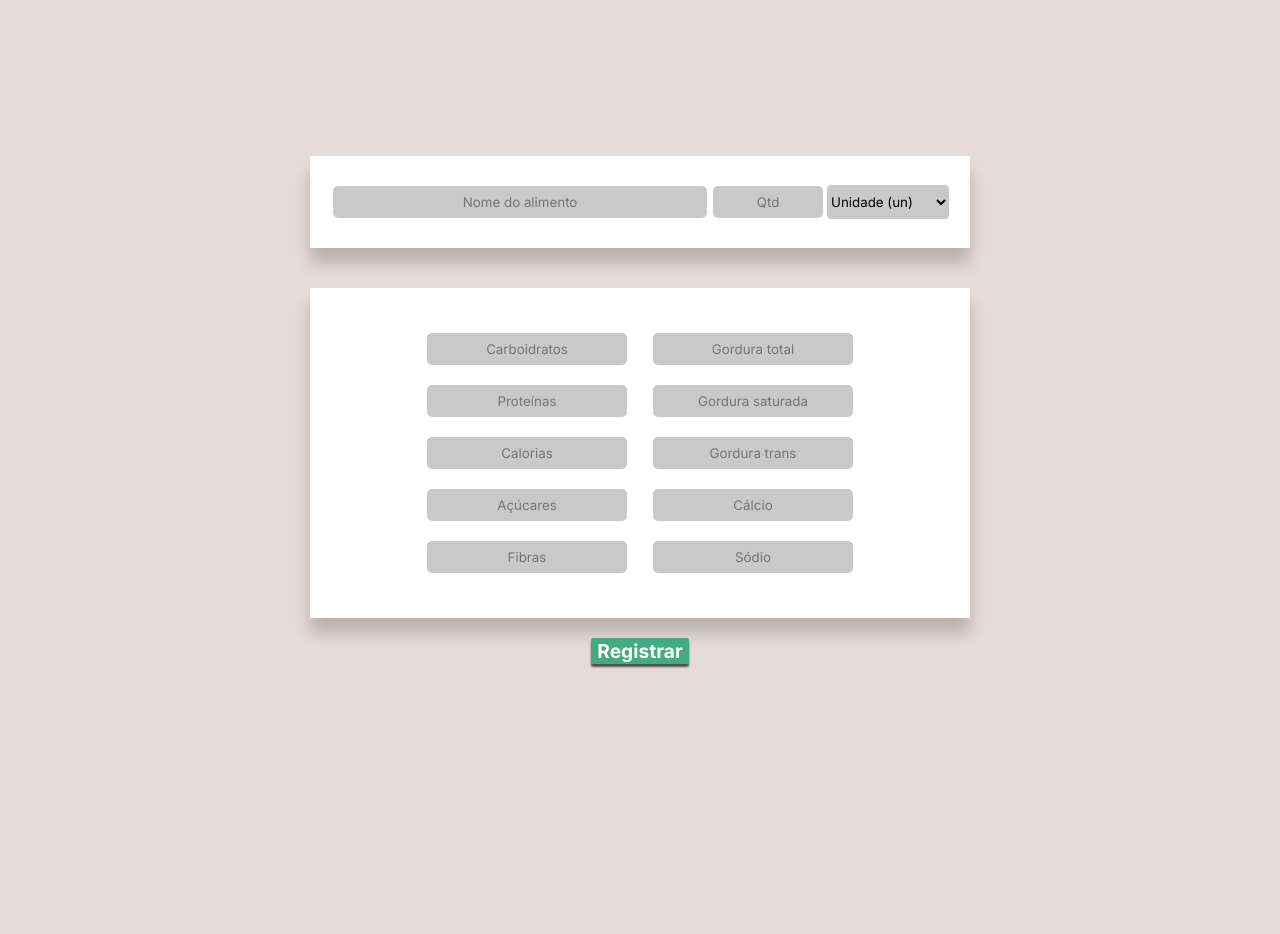
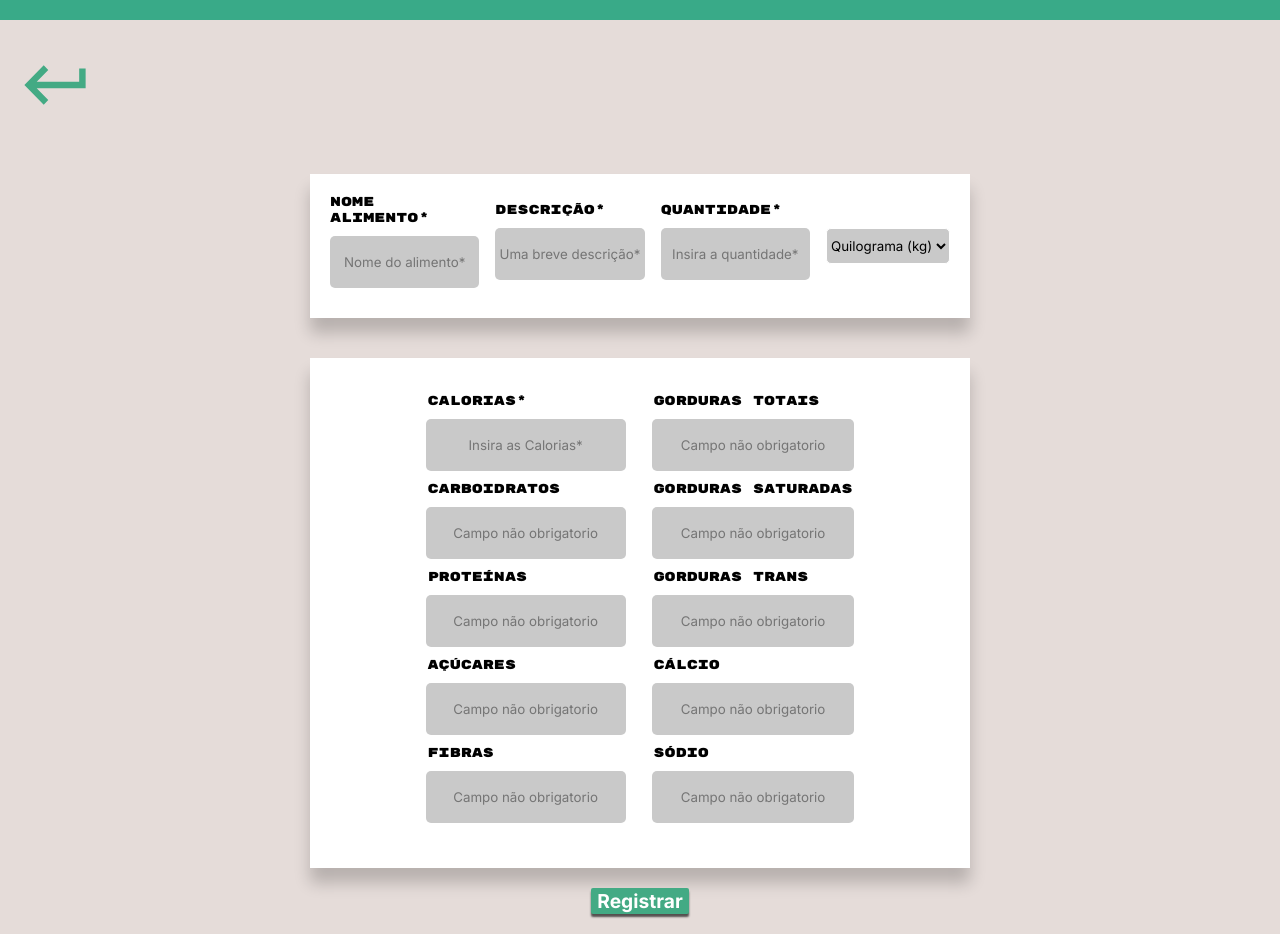
Before and after one commit to Steel-Hard/VitalU, a React (Vite) app in the folder front/: page /cadastro/alimento in a window 1280 px wide. Before the commit the page ends 800 px from the top, so only its background shows below. Built offline with nearby package versions, Linux system fonts and the light colour scheme.

Commit message:
ajuste de navegabilidade entre telas.

```diff
--- a/front/src/components/FlexDiv/FlexDiv.tsx
+++ b/front/src/components/FlexDiv/FlexDiv.tsx
@@ -5,6 +5,7 @@ interface FlexProps{
   height?: string;
   margin?: string;
   align?:string;
+  jContent?:string;
   direction?: string;
   bgColor?: string;
   gap?: string;
@@ -14,7 +15,7 @@ interface FlexProps{
 export const FlexDiv = styled.div<FlexProps>`
     display: flex;
     align-items: ${({align}) => align? align:'center'};
-    justify-content: center;
+    justify-content: ${({jContent}) => jContent ? jContent: 'center'};
     flex-direction: ${({direction}) => direction? direction: 'unset'};
     width: ${({width}) => width? width:'auto'};
     height: ${({height}) => height? height: 'auto'};
--- a/front/src/components/StlCaixa/StlCaixa.tsx
+++ b/front/src/components/StlCaixa/StlCaixa.tsx
@@ -19,6 +19,8 @@ export const StlCaixa = styled.div<CaixaProps>`
   @media (max-width: 768px) {
     width: 80%;
     padding: 15px;
+    flex-direction: ${({smlDir}) => smlDir? smlDir: null};
+
   }
 
   @media (max-width: 480px) {
@@ -31,6 +33,7 @@ interface CaixaProps {
   height?: string;
   width?: string;
   smlWidth?: string;
+  smlDir?: string;
   radius?: string;
   direction?: string;
   gap?: string;
--- a/front/src/pages/CadastroAlimento.tsx
+++ b/front/src/pages/CadastroAlimento.tsx
@@ -1,3 +1,4 @@
+/* eslint-disable @typescript-eslint/no-explicit-any */
 import {
   StlCaixa,
   BtnStl,
@@ -5,81 +6,223 @@ import {
   FlexDiv,
   SelectInBox,
   Option,
+  Navegacao,
+  LinhaSld
 } from "../components/index";
+import foods from '../services/foods'
+import { IoMdReturnLeft } from "react-icons/io";
+import { Link } from "react-router-dom";
+import { useReducer } from 'react';
+
+
+const states = {
+  foodNome: "",
+  foodDesc: "",
+  foodQunt: 0,
+  foodUnid: "kg",
+  foodKcal: 0,
+  foodCarb: 0,
+  foodProt: 0,
+  foodAcuc: 0,
+  foodFibr: 0,
+  foodGdTt: 0,
+  foodGdTr: 0,
+  foodGdSt: 0,
+  foodCalc: 0,
+  foodSodi: 0
+
+
+
+
+
+}
+
+function reducer(state: typeof states, action: { type: string; payload: any }) {
+  switch (action.type) {
+    case 'setNome':
+      return { ...state, foodNome: action.payload };
+    case 'setDesc':
+      return { ...state, foodDesc: action.payload };
+    case 'setQunt':
+      return { ...state, foodQunt: action.payload }
+    case 'setUnid':
+      return { ...state, foodUnid: action.payload };
+    case 'setKcal':
+      return { ...state, foodKcal: action.payload };
+    case 'setCarb':
+      return { ...state, foodCarb: action.payload };
+    case 'setProt':
+      return { ...state, foodProt: action.payload };
+    case 'setAcuc':
+      return { ...state, foodAcuc: action.payload };
+    case 'setFibr':
+        return { ...state, foodFibr: action.payload };
+    case 'setGdTt':
+      return { ...state, foodGdTt: action.payload };
+    case 'setGdTr':
+      return { ...state, foodGdTr: action.payload };
+    case 'setGdSt':
+      return { ...state, foodGdSt: action.payload };
+    case 'setCalc':
+      return { ...state, foodCalc: action.payload };
+    case 'setSodi':
+      return { ...state, foodSodi: action.payload };
+    default:
+      return state;
+  }
+}
 
 export function CadastroAlimento() {
+  const [state, dispatch] = useReducer(reducer, states);
   return (
+
     <>
-      <StlCaixa direction="row" width="50%" jcont="center">
+      <LinhaSld/>
+      <Navegacao>
+        <Link to="/pesquisa">
+          <IoMdReturnLeft size={70}/>
+        </Link>
+      </Navegacao>
+      <StlCaixa width="50%" >
+        <FlexDiv direction="row" jContent="space-between" gap="20px">
+          <FlexDiv align="baseline" direction="column">
+            <label>Nome Alimento*</label>
             <StlInput
-          placeholder="Nome do alimento"
-          height="30px"
-          width="70%"
-          marginL="0.5%"
-          marginR="0.5%"
-        ></StlInput>
+              placeholder="Nome do alimento*"
+              maxLength={30}
+              height="50px"
+              onChange={(e) => dispatch({ type: 'setNome', payload: e.target.value })}
+            />
+          </FlexDiv>
+          <FlexDiv  align="baseline" direction="column">
+            <label>Descrição*</label>
             <StlInput
-          placeholder="Qtd"
-          height="30px"
-          width="20%"
-          marginL="0.5%"
-          marginR="0.5%"
+              maxLength={30}
+              placeholder="Uma breve descrição*"
+              height="50px"
+              onChange={(e) => dispatch({ type: 'setDesc', payload: e.target.value })}
             />
+          </FlexDiv>
+          <FlexDiv align="baseline" direction="column">
+            <label>Quantidade*</label>
+            <StlInput
+              height="50px"
+              placeholder="Insira a quantidade*"
+              maxLength={10}
+              onChange={(e) => dispatch({ type: 'setQunt', payload: e.target.value })}
+            />
+          </FlexDiv>
+          <FlexDiv>
 
-        <SelectInBox name="Unidade">
-          <Option value="">Unidade (un)</Option>
+          <SelectInBox name="Unidade" onChange={(e) => dispatch({ type: 'set', payload: e.target.value })}>
             <Option value="kg">Quilograma (kg)</Option>
             <Option value="grama">Grama (g)</Option>
             <Option value="litro">Litro (l)</Option>
             <Option value="ml">Milititro (ml)</Option>
           </SelectInBox>
+          </FlexDiv>
+        </FlexDiv>
+
       </StlCaixa>
-      <StlCaixa direction="row" width="50%" jcont="center">
-        <FlexDiv direction="column" margin="15px">
+      <StlCaixa direction="row" width="50%" jcont="center" smlDir="column">
+        <FlexDiv direction="column" margin="15px" jContent="space-between">
+          <label>Calorias*</label>
           <StlInput
-            placeholder="Carboidratos"
-            height="30px"
+            placeholder="Insira as Calorias*"
+            height="50px"
             width="100%"
-          ></StlInput>
+            onChange={(e) => dispatch({ type: 'setKcal', payload: e.target.value })}
+            maxLength={6}
+          />
+          <label>Carboidratos</label>
           <StlInput
-            placeholder="Proteínas"
-            height="30px"
+            placeholder="Campo não obrigatorio"
+            height="50px"
             width="100%"
-          ></StlInput>
+            onChange={(e) => dispatch({ type: 'setCarb', payload: e.target.value })}
+            maxLength={6}
+          />
+          <label>Proteínas</label>
           <StlInput
-            placeholder="Calorias"
-            height="30px"
+            placeholder="Campo não obrigatorio"
+            height="50px"
             width="100%"
-          ></StlInput>
-          <StlInput
-            placeholder="Açúcares"
-            height="30px"
-            width="100%"
-          ></StlInput>
-          <StlInput placeholder="Fibras" height="30px" width="100%"></StlInput>
+            onChange={(e) => dispatch({ type: 'setProt', payload: e.target.value })}
+            maxLength={6}
+          />
+          <label>Açúcares</label>
+          <StlInput placeholder="Campo não obrigatorio" height="50px" width="100%"
+          onChange={(e) => dispatch({ type: 'setAcuc', payload: e.target.value })}
+           maxLength={6}
+          />
+          <label>Fibras</label>
+          <StlInput placeholder="Campo não obrigatorio" height="50px" width="100%"
+            onChange={(e) => dispatch({ type: 'setFibr', payload: e.target.value })}
+           maxLength={6}
+          />
         </FlexDiv>
 
         <FlexDiv direction="column" margin="15px">
-          <StlInput
-            placeholder="Gordura total"
-            height="30px"
-            width="100%"
-          ></StlInput>
-          <StlInput
-            placeholder="Gordura saturada"
-            height="30px"
-            width="100%"
-          ></StlInput>
-          <StlInput
-            placeholder="Gordura trans"
-            height="30px"
-            width="100%"
-          ></StlInput>
-          <StlInput placeholder="Cálcio" height="30px" width="100%"></StlInput>
-          <StlInput placeholder="Sódio" height="30px" width="100%"></StlInput>
+          <label>Gorduras totais</label>
+          <StlInput placeholder="Campo não obrigatorio" height="50px" width="100%"
+          onChange={(e) => dispatch({ type: 'seGdTt', payload: e.target.value })}
+           maxLength={6}
+          />
+          <label>Gorduras saturadas</label>
+          <StlInput placeholder="Campo não obrigatorio" height="50px" width="100%"
+          onChange={(e) => dispatch({ type: 'setGdTr', payload: e.target.value })}
+          maxLength={6}
+          />
+          <label>Gorduras trans</label>
+          <StlInput placeholder="Campo não obrigatorio" height="50px" width="100%"
+          onChange={(e) => dispatch({ type: 'setGdSt', payload: e.target.value })}
+          maxLength={6}
+          />
+          <label>Cálcio</label>
+          <StlInput placeholder="Campo não obrigatorio" height="50px" width="100%"
+          onChange={(e) => dispatch({ type: 'setCalc', payload: e.target.value })}
+          maxLength={6}
+          />
+          <label>Sódio</label>
+          <StlInput placeholder="Campo não obrigatorio" height="50px" width="100%"
+          onChange={(e) => dispatch({ type: 'setSodi', payload: e.target.value })}
+          maxLength={6}
+          />
         </FlexDiv>
       </StlCaixa>
-      <BtnStl>Registrar</BtnStl>
+      <BtnStl onClick={() => {
+        const {
+          foodNome,
+          foodDesc,
+          foodQunt,
+          foodUnid,
+          foodKcal,
+          foodCarb,
+          foodProt,
+          foodAcuc,
+          foodFibr,
+          foodGdTt,
+          foodGdTr,
+          foodGdSt,
+          foodCalc,
+          foodSodi
+        } = state
+        foods.cadastrarProduto( foodNome,
+          foodDesc,
+          foodQunt,
+          foodUnid,
+          foodKcal,
+          foodCarb,
+          foodProt,
+          foodAcuc,
+          foodFibr,
+          foodGdTt,
+          foodGdTr,
+          foodGdSt,
+          foodCalc,
+          foodSodi)
+
+      }}>Registrar</BtnStl>
     </>
   );
 }
--- a/front/src/pages/PerfilConfig.tsx
+++ b/front/src/pages/PerfilConfig.tsx
@@ -1,4 +1,6 @@
-import { StlCaixa,LinhaSld, Nav } from "../components/index";
+import { IoMdReturnLeft } from "react-icons/io";
+import { Link } from "react-router-dom";
+import { StlCaixa,LinhaSld, Navegacao } from "../components/index";
 import UserConfig from "../components/UserConfig";
 
 export function PerfilConfig(){
@@ -6,9 +8,12 @@ export function PerfilConfig(){
         <>
             <LinhaSld/>
 
-            <Nav>
+            <Navegacao>
+                <Link to="/perfil">
+                 <IoMdReturnLeft size={70}/>
+                </Link>
+            </Navegacao>
 
-            </Nav>
             <h1>EDITAR PERFIL</h1>
             <StlCaixa jcont="center" height='90%' width="70%">
                 <UserConfig />
--- a/front/src/services/foods.ts
+++ b/front/src/services/foods.ts
@@ -23,13 +23,11 @@ class Foods{
     }
     async cadastrarProduto(nome:string,
         desc:string,
-        tamanho_porcao:number,
-        uni_tamanho_porcao:string,
         quant_por_porcao:number,
         uni_quant_por_porcao:string,
         cal:number,
+        carboidrato:number,
         proteina:number,
-        carboidrato:number,
         acucares:number,
         fibras:number,
         gordura_total:number,
@@ -38,7 +36,7 @@ class Foods{
         calcio:number,
         sodio:number)
     {
-        userInteraction.post("/foods/cadastro",{nome:nome,descricao:desc,tamanho_porcao:tamanho_porcao,unidade_tamanho_porcao:uni_tamanho_porcao,quantidade_por_porcao:quant_por_porcao,unidade_quantidade_por_porcao:uni_quant_por_porcao,calorias:cal,proteina:proteina,carboidrato:carboidrato,acucares:acucares,fibras:fibras,gordura_total:gordura_total,gordura_saturada:gordura_saturada,gordura_trans:gordura_trans,calcio:calcio,sodio:sodio})
+        userInteraction.post("/foods/cadastro",{nome:nome,descricao:desc,tamanho_porcao:0,unidade_tamanho_porcao:0,quantidade_por_porcao:quant_por_porcao,unidade_quantidade_por_porcao:uni_quant_por_porcao,calorias:cal,proteina:proteina,carboidrato:carboidrato,acucares:acucares,fibras:fibras,gordura_total:gordura_total,gordura_saturada:gordura_saturada,gordura_trans:gordura_trans,calcio:calcio,sodio:sodio})
         .then((res) => {
             return console.log(res);
         })
```
Also changed, not shown: front/src/components/FoodSearch/index.tsx (+8 -3 lines), front/src/components/Select/index.ts (+5 -5 lines). Lines whose indentation alone changed are shown as unchanged.
